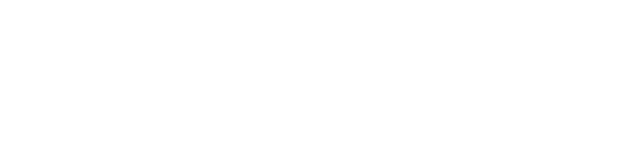
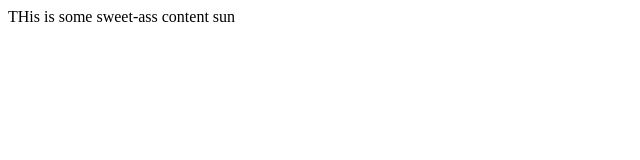
Before and after one commit to kyledojo/GitTest, a plain HTML site: page index.html in a window 1280 px wide. Shown: the whole page, without its empty margins (0-640 px from the left). Drawn offline with Linux system fonts and the light colour scheme.

Commit message:
Added some sweet-ass content sun

```diff
--- a/index.html
+++ b/index.html
@@ -5,5 +5,6 @@
 		<title>Git Test!</title>
 	</head>
 	<body>
+	THis is some sweet-ass content sun
 	</body>
 </html>
```
